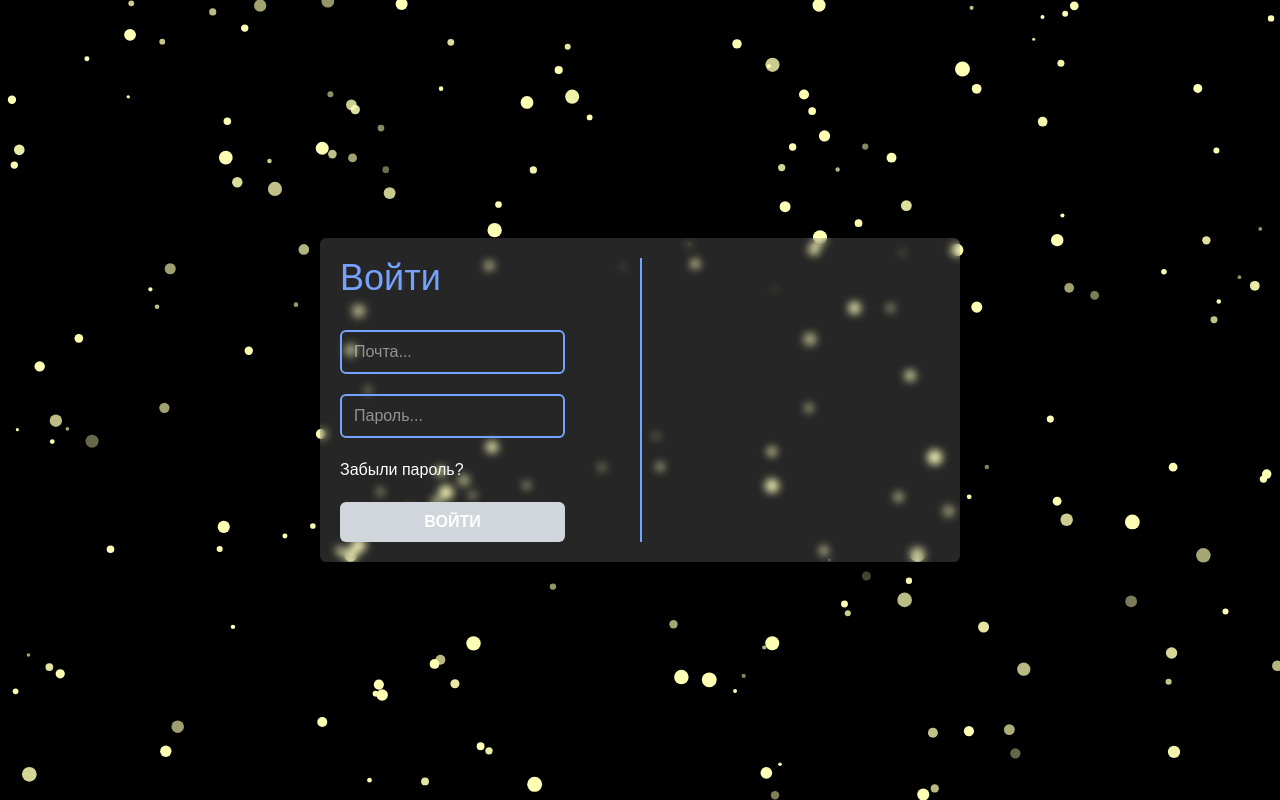
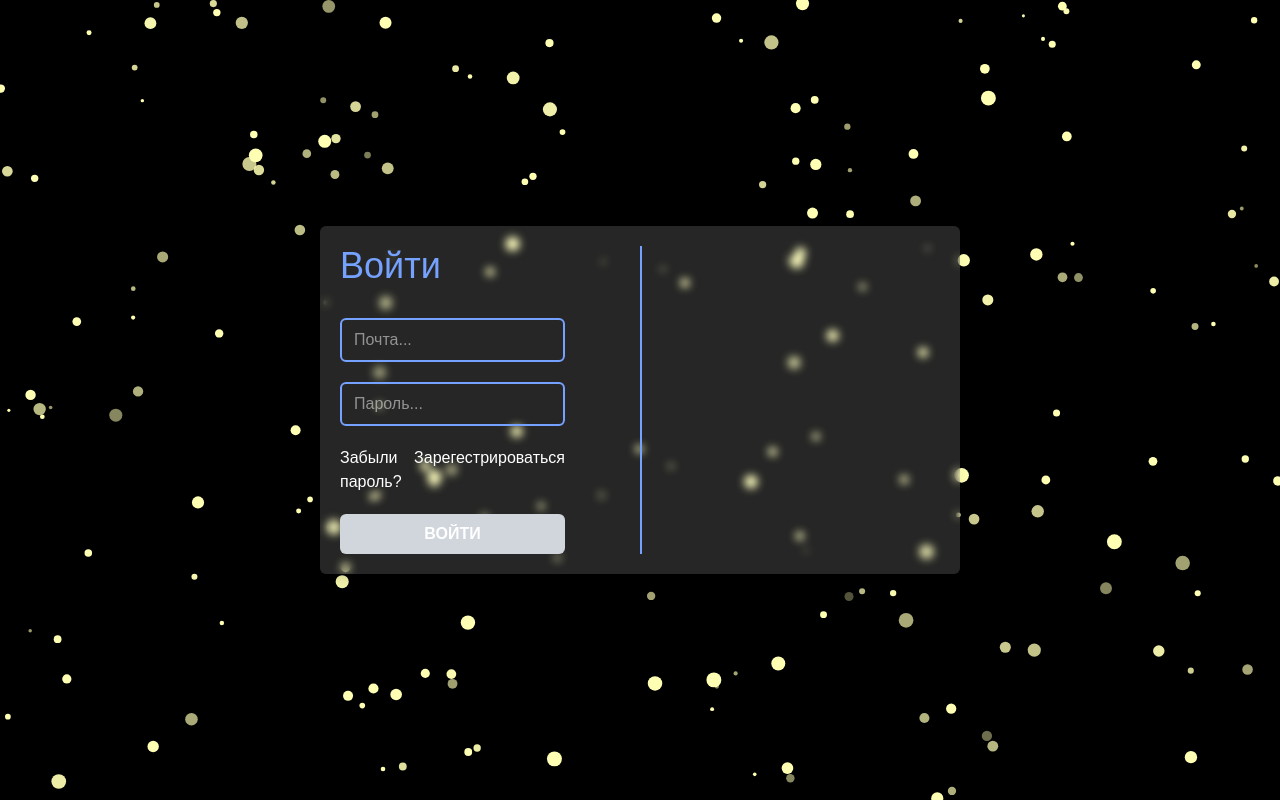
Before and after one commit to kyusak0/iskra, a Next.js app in the folder frontend/: page /login in a window 1280 px wide. Built offline with nearby package versions, Linux system fonts and the light colour scheme.

Commit message:
some ui patches

```diff
--- a/frontend/app/login/page.jsx
+++ b/frontend/app/login/page.jsx
@@ -5,6 +5,7 @@ import { useEffect, useRef, useState } from 'react';
 import logoImage from '../../public/next.svg';
 import DotPattern from '../../components/ui/dotPattern';
 import Alert from '../../components/alert/Alert';
+import Link from 'next/link';
 
 export default function Login() {
   const [formData, setFormData] = useState({
@@ -203,7 +204,8 @@ export default function Login() {
                 )}
 
                 <div className='flex flex-col gap-5'>
-                  <a href="#">Забыли пароль?</a>
+                  <div className='flex'><a href="#">Забыли пароль?</a>
+                  <Link className='ml-3' href="/register">Зарегестрироваться</Link></div>
 
                   <button
                     className="px-3 py-2 bg-main hover:opacity-80 rounded-md uppercase font-bold disabled:bg-gray-300"
```
